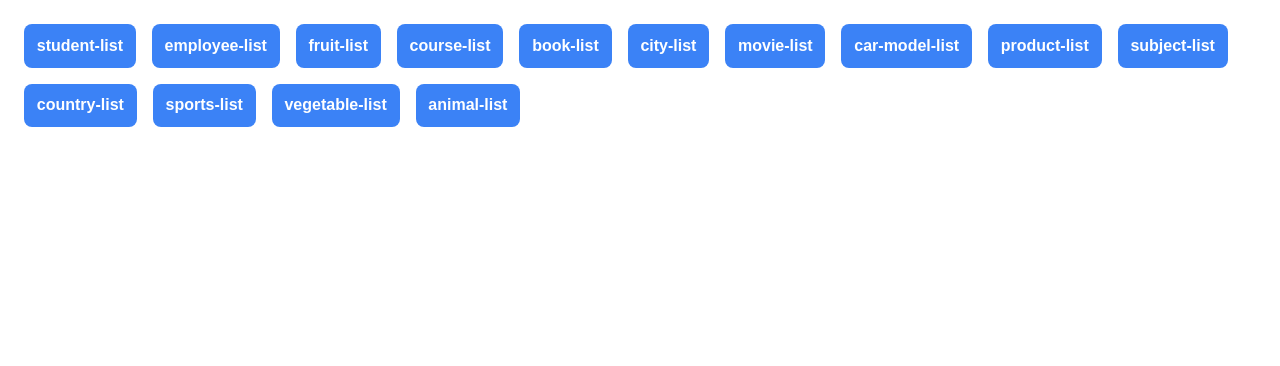
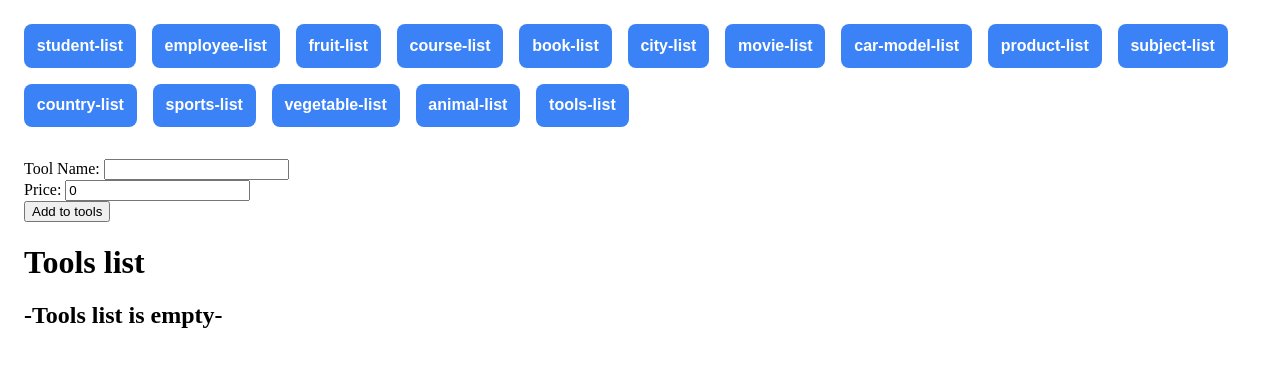
Before and after one commit to devken4u/angular-50-ds-services, an Angular app: page /tools-list in a window 1280 px wide. Before the commit this address led to /. Shown: the top 366 px of the page. Built offline with nearby package versions, Linux system fonts and the light colour scheme.

Commit message:
feat(tools list): Added tools list component

```diff
--- a/src/app/app.module.ts
+++ b/src/app/app.module.ts
@@ -18,6 +18,7 @@ import { CountryListComponent } from './country-list/country-list.component';
 import { SportsListComponent } from './sports-list/sports-list.component';
 import { VegetableListComponent } from './vegetable-list/vegetable-list.component';
 import { AnimalListComponent } from './animal-list/animal-list.component';
+import { ToolsListComponent } from './tools-list/tools-list.component';
 
 @NgModule({
   declarations: [
@@ -35,7 +36,8 @@ import { AnimalListComponent } from './animal-list/animal-list.component';
     CountryListComponent,
     SportsListComponent,
     VegetableListComponent,
-    AnimalListComponent
+    AnimalListComponent,
+    ToolsListComponent
   ],
   imports: [
     RouterOutlet,
--- a/src/app/app.routes.ts
+++ b/src/app/app.routes.ts
@@ -13,6 +13,7 @@ import { CountryListComponent } from './country-list/country-list.component';
 import { SportsListComponent } from './sports-list/sports-list.component';
 import { VegetableListComponent } from './vegetable-list/vegetable-list.component';
 import { AnimalListComponent } from './animal-list/animal-list.component';
+import { ToolsListComponent } from './tools-list/tools-list.component';
 
 export const routes: Routes = [
   { path: '', redirectTo: 'student-list', pathMatch: 'full' },
@@ -30,4 +31,5 @@ export const routes: Routes = [
   { path: 'sports-list', component: SportsListComponent },
   { path: 'vegetable-list', component: VegetableListComponent },
   { path: 'animal-list', component: AnimalListComponent },
+  { path: 'tools-list', component: ToolsListComponent },
 ];
--- /dev/null
+++ b/src/app/tools-list/tools-list.component.html
@@ -0,0 +1,26 @@
+<main>
+  <div>
+    <label for="name">Tool Name: </label>
+    <input type="text" id="name" [(ngModel)]="name" />
+    <br />
+    <label for="price">Price: </label>
+    <input type="number" id="price" [(ngModel)]="price" />
+    <br />
+    <button (click)="add()">Add to tools</button>
+  </div>
+  <div>
+    <h1>Tools list</h1>
+    @if( toolList.length === 0){
+    <h2>-Tools list is empty-</h2>
+    }@else{
+    <ol>
+      @for( tool of toolList; track $index){
+      <li [style.marginBottom]="'20px'">
+        Tool Name: {{ tool.name }} <br />
+        Price: {{ tool.price }}
+      </li>
+      }
+    </ol>
+    }
+  </div>
+</main>
--- /dev/null
+++ b/src/app/tools-list/tools-list.component.ts
@@ -0,0 +1,23 @@
+import { Component } from '@angular/core';
+import { Tool } from '../types';
+
+@Component({
+  selector: 'app-tools-list',
+  templateUrl: './tools-list.component.html',
+  styleUrl: './tools-list.component.css',
+})
+export class ToolsListComponent {
+  toolList: Tool[] = [];
+
+  name: string = '';
+  price: number = 0;
+
+  add() {
+    this.toolList.push({
+      name: this.name,
+      price: this.price,
+    });
+    this.name = '';
+    this.price = 0;
+  }
+}
--- a/src/app/types.ts
+++ b/src/app/types.ts
@@ -63,3 +63,8 @@ export type Vegetable = {
 export type Animal = {
   name: string;
 };
+
+export type Tool = {
+  name: string;
+  price: number;
+};
```
Also changed, not shown: src/app/tools-list/tools-list.component.css (added), 1 other file (tests, documents, lock files or other folders).
